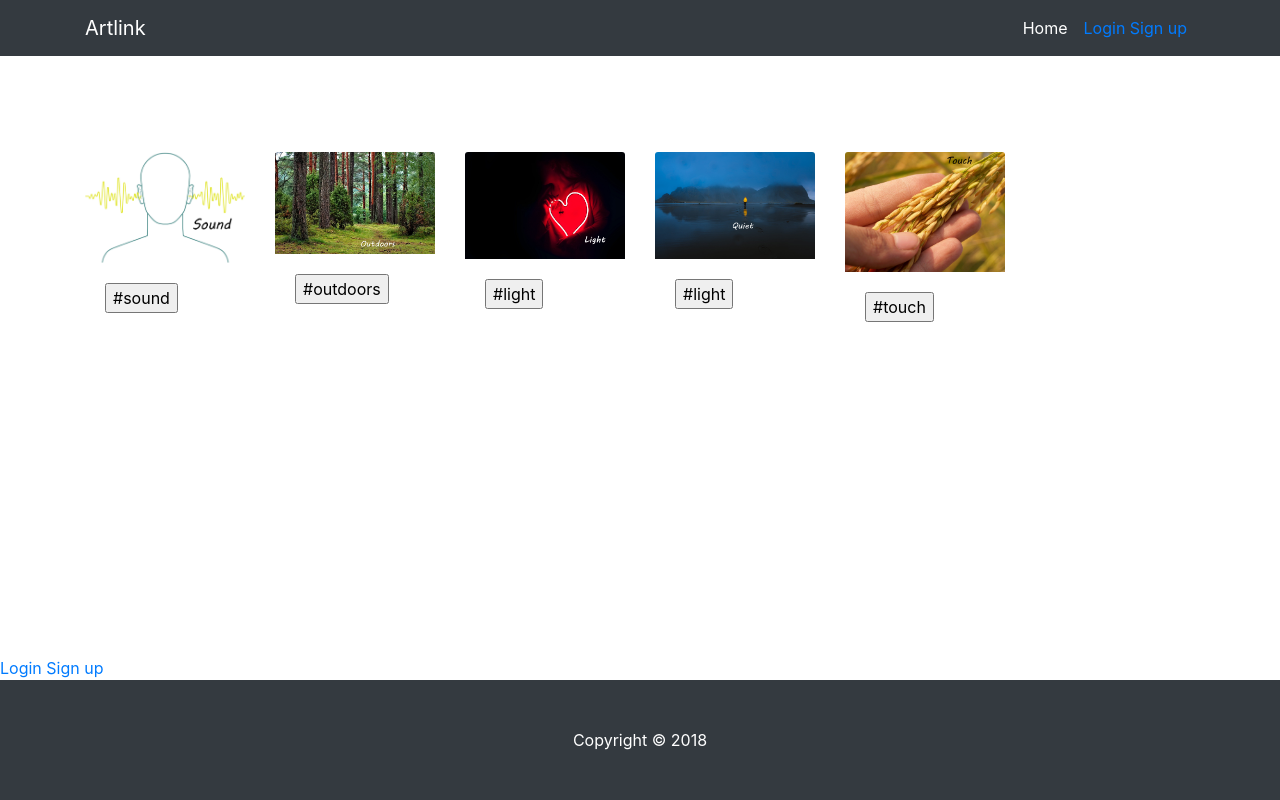
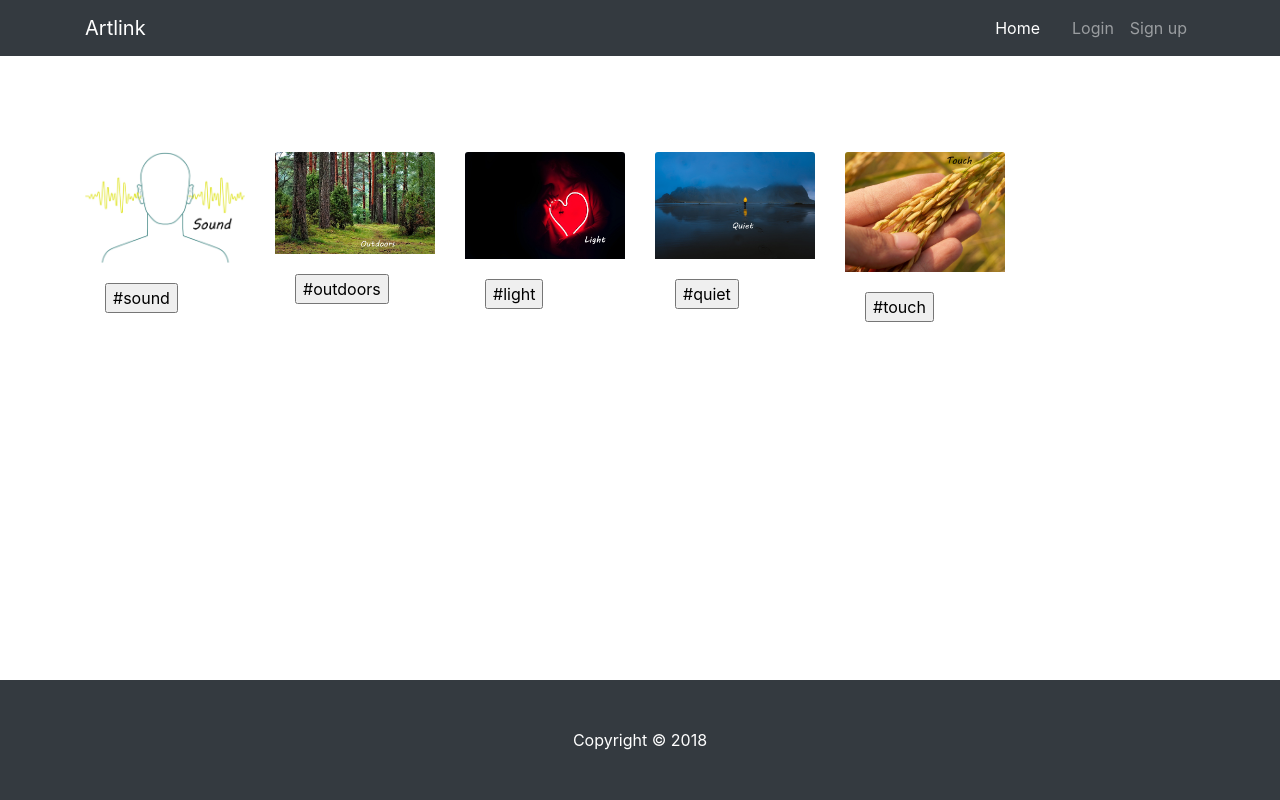
Before and after one commit to glasgow18/team-9, a Django app: page / in a window 1280 px wide. Run offline with Django 3.2, Linux system fonts and the light colour scheme; some libraries are stand-ins or nearby versions.

Commit message:
Home page done

```diff
--- a/codeforgood/static/css/stylesheet.css
+++ b/codeforgood/static/css/stylesheet.css
@@ -3,7 +3,7 @@
     position: absolute;
     bottom:0;
     width:100%;
-    height:40px;   /* Height of the footer */
+    height:20px;   /* Height of the footer */
     background:whitesmoke;
     text-align: center;
 }
--- a/codeforgood/templates/base.html
+++ b/codeforgood/templates/base.html
@@ -45,10 +45,10 @@
                 <li class="nav-item">
                 <div class="nav-link">
                     {% if user.is_authenticated %}
-                        <a href="{% url 'logout' %}">Logout</a>
+                        <li class="nav-item"><a class="nav-link" href="{% url 'logout' %}">Logout</a></li>
                     {% else %}
-                        <a href="{% url 'login' %}">Login</a>
-                        <a href="accounts/signup">Sign up</a>
+                        <li class="nav-item"><a class="nav-link" href="{% url 'login' %}">Login</a></li>
+                        <li class="nav-item"><a class="nav-link" href="accounts/signup">Sign up</a></li>
                     {% endif %}
                 </div>
                 </li>
--- a/codeforgood/templates/index.html
+++ b/codeforgood/templates/index.html
@@ -44,7 +44,7 @@
                         <img class="card-img-top" src="{% static 'quiet.jpeg' %}" alt="Quiet">
                         <div class="card-body">
                             <input type="hidden" name="name" value="quiet">
-                            <input type="submit" value="#light">
+                            <input type="submit" value="#quiet">
                         </div>
                     </form>
                 </div>
@@ -65,15 +65,6 @@
 
     </div>
 
-    <!-- cannot display for whatever reason, pls fix :( -->
-    <div>
-        {% if user.is_authenticated %}
-            <a href="{% url 'logout' %}">Logout</a>
-        {% else %}
-            <a href="{% url 'login' %}">Login</a>
-            <a href="accountssignup">Sign up</a>
-        {% endif %}
-    </div>
 
 
 {% endblock %}
```
